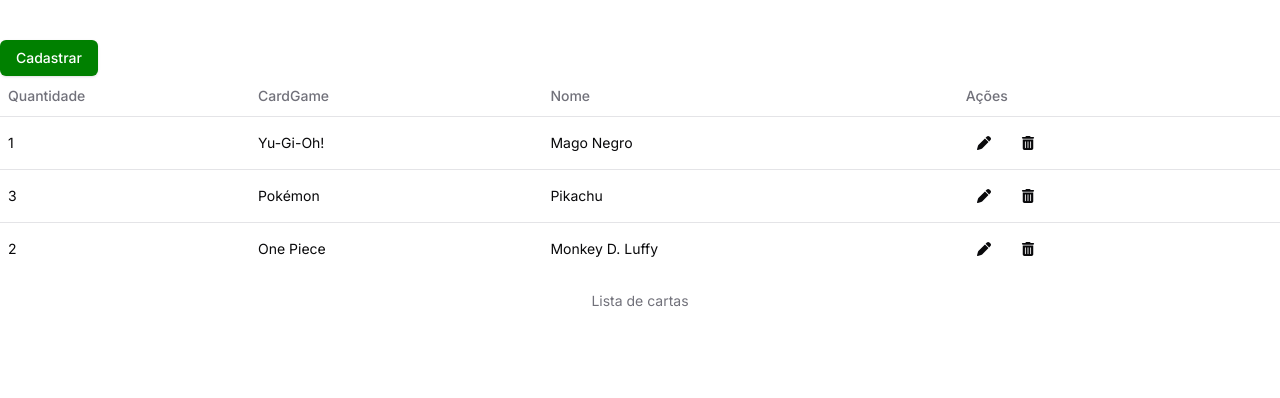
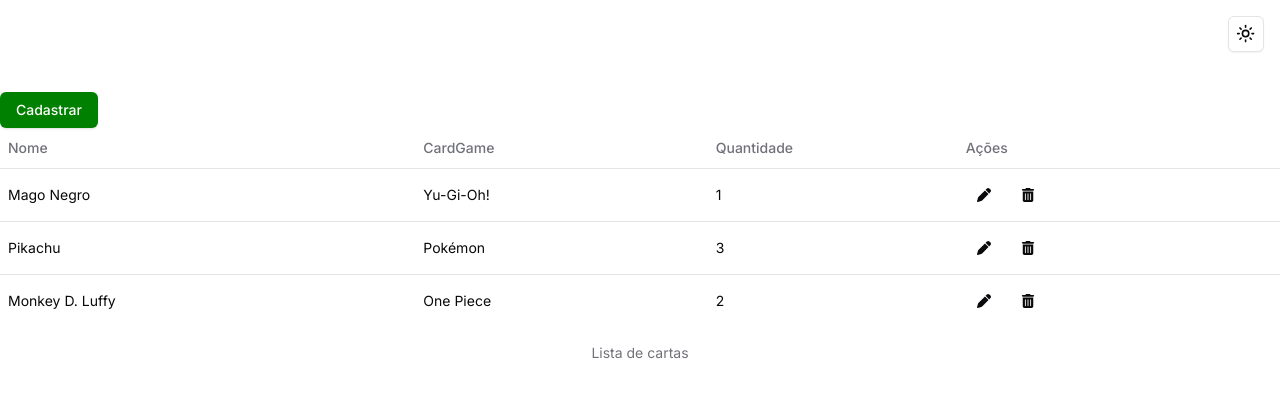
Before and after one commit to LeonamOliveira/organizador-de-cartas, a Next.js app: page /cards in a window 1280 px wide. Shown: the top 398 px of the page. Built offline with nearby package versions, Linux system fonts and the light colour scheme.

Commit message:
feat: add toggle to change dark mode or light mode

```diff
--- a/package.json
+++ b/package.json
@@ -25,6 +25,7 @@
     "clsx": "^2.1.1",
     "lucide-react": "^0.438.0",
     "next": "14.2.10",
+    "next-themes": "^0.3.0",
     "react": "^18",
     "react-dom": "^18",
     "react-hook-form": "^7.53.0",
--- a/src/app/cards/data-table.tsx
+++ b/src/app/cards/data-table.tsx
@@ -124,9 +124,9 @@
         <TableCaption>Lista de cartas</TableCaption>
         <TableHeader>
           <TableRow>
+            <TableHead>Nome</TableHead>
+            <TableHead>CardGame</TableHead>
             <TableHead className="w-[250px]">Quantidade</TableHead>
-            <TableHead>CardGame</TableHead>
-            <TableHead>Nome</TableHead>
             <TableHead>Ações</TableHead>
           </TableRow>
         </TableHeader>
@@ -134,9 +134,9 @@
           {cards.length > 0 ? (
             cards.map((card) => (
               <TableRow key={card.id}>
+                <TableCell>{card.nome}</TableCell>
+                <TableCell>{card.cardgame}</TableCell>
                 <TableCell>{card.quantidade}</TableCell>
-                <TableCell>{card.cardgame}</TableCell>
-                <TableCell>{card.nome}</TableCell>
                 <TableCell>
                   <div className="flex items-center gap-2">
                     <Button
--- a/src/app/cards/page.tsx
+++ b/src/app/cards/page.tsx
@@ -2,7 +2,7 @@
 
 export default async function DemoPage() {
   return (
-    <div className="container mx-auto py-10">
+    <div className="container mx-auto py-6">
       <DataTable />
     </div>
   );
--- a/src/app/layout.tsx
+++ b/src/app/layout.tsx
@@ -1,6 +1,8 @@
 import type { Metadata } from "next";
 import { Inter } from "next/font/google";
 import "./globals.css";
+import { ThemeProvider } from "@/components/theme-providex";
+import { ModeToggle } from "./utils/dark-theme/toggle-dark";
 
 const inter = Inter({ subsets: ["latin"] });
 
@@ -16,7 +18,18 @@
 }>) {
   return (
     <html lang="en">
-      <body className={inter.className}>{children}</body>
+      <body className={inter.className}>
+        <ThemeProvider
+          attribute="class"
+          defaultTheme="system"
+          enableColorScheme
+        >
+          <div className="flex justify-end p-4">
+            <ModeToggle></ModeToggle>
+          </div>
+          {children}
+        </ThemeProvider>
+      </body>
     </html>
   );
 }
--- /dev/null
+++ b/src/app/utils/dark-theme/toggle-dark.tsx
@@ -0,0 +1,37 @@
+"use client";
+
+import * as React from "react";
+import { Moon, Sun } from "lucide-react";
+import { useTheme } from "next-themes";
+
+import { Button } from "@/components/ui/button";
+import {
+  DropdownMenu,
+  DropdownMenuContent,
+  DropdownMenuItem,
+  DropdownMenuTrigger,
+} from "@/components/ui/dropdown-menu";
+
+export function ModeToggle() {
+  const { setTheme } = useTheme();
+
+  return (
+    <DropdownMenu>
+      <DropdownMenuTrigger asChild>
+        <Button variant="outline" size="icon">
+          <Sun className="h-[1.2rem] w-[1.2rem] rotate-0 scale-100 transition-all dark:-rotate-90 dark:scale-0" />
+          <Moon className="absolute h-[1.2rem] w-[1.2rem] rotate-90 scale-0 transition-all dark:rotate-0 dark:scale-100" />
+          <span className="sr-only">Toggle theme</span>
+        </Button>
+      </DropdownMenuTrigger>
+      <DropdownMenuContent align="end">
+        <DropdownMenuItem onClick={() => setTheme("light")}>
+          Light
+        </DropdownMenuItem>
+        <DropdownMenuItem onClick={() => setTheme("dark")}>
+          Dark
+        </DropdownMenuItem>
+      </DropdownMenuContent>
+    </DropdownMenu>
+  );
+}
--- /dev/null
+++ b/src/components/theme-providex.tsx
@@ -0,0 +1,9 @@
+"use client";
+
+import * as React from "react";
+import { ThemeProvider as NextThemesProvider } from "next-themes";
+import { type ThemeProviderProps } from "next-themes/dist/types";
+
+export function ThemeProvider({ children, ...props }: ThemeProviderProps) {
+  return <NextThemesProvider {...props}>{children}</NextThemesProvider>;
+}
```
Also changed, not shown: 1 other file (tests, documents, lock files or other folders).
